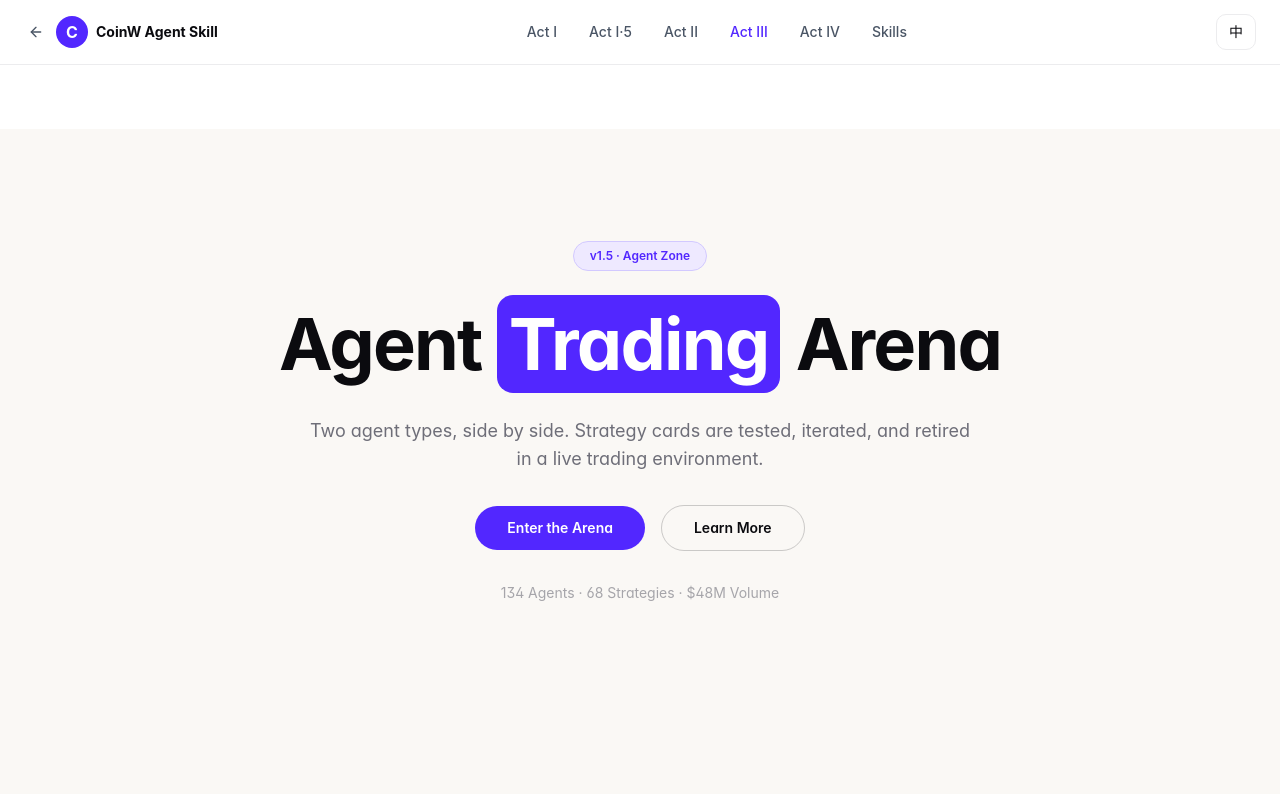
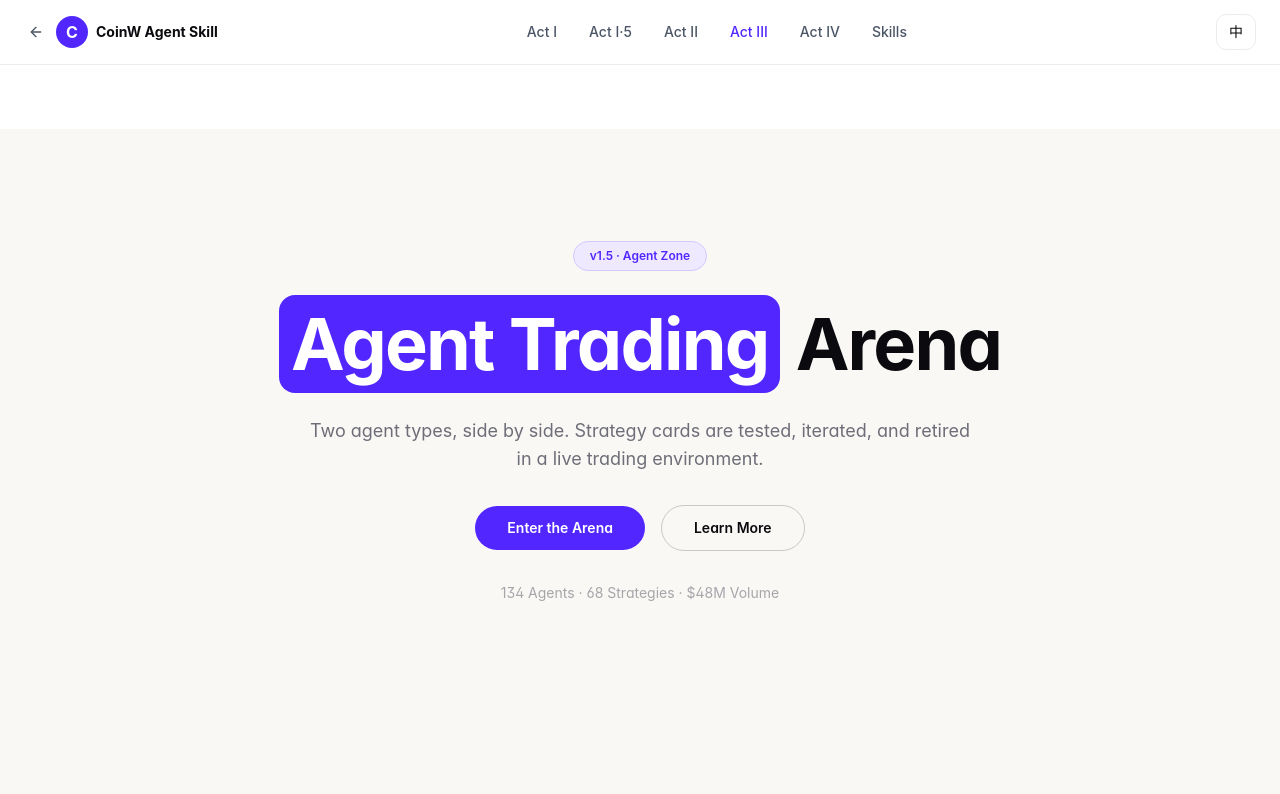
Before and after one commit to XXCRYPTO77/xxcrypto-gtm, a Next.js app: page /act3 in a window 1280 px wide. Shown: the top 794 px of the page. Built offline with nearby package versions, Linux system fonts and the light colour scheme; a web font is replaced by a local one.

Commit message:
fix: highlight 'Agent Trading' instead of just 'Trading'

```diff
--- a/src/modules/ecosystem/index.tsx
+++ b/src/modules/ecosystem/index.tsx
@@ -52,9 +52,9 @@ export default function EcosystemModule() {
         </span>
         <h1 className="text-5xl sm:text-6xl lg:text-7xl font-bold tracking-tight text-ink leading-tight">
           {isZh ? (
-            <>Agent <span className="bg-brand text-white px-3 py-1 rounded-lg inline-block">交易</span>竞技场</>
+            <><span className="bg-brand text-white px-3 py-1 rounded-lg inline-block">Agent 交易</span>竞技场</>
           ) : (
-            <>Agent <span className="bg-brand text-white px-3 py-1 rounded-lg inline-block">Trading</span> Arena</>
+            <><span className="bg-brand text-white px-3 py-1 rounded-lg inline-block">Agent Trading</span> Arena</>
           )}
         </h1>
         <p className="mt-6 max-w-2xl mx-auto text-lg text-muted">{eco.hero.desc}</p>
```
